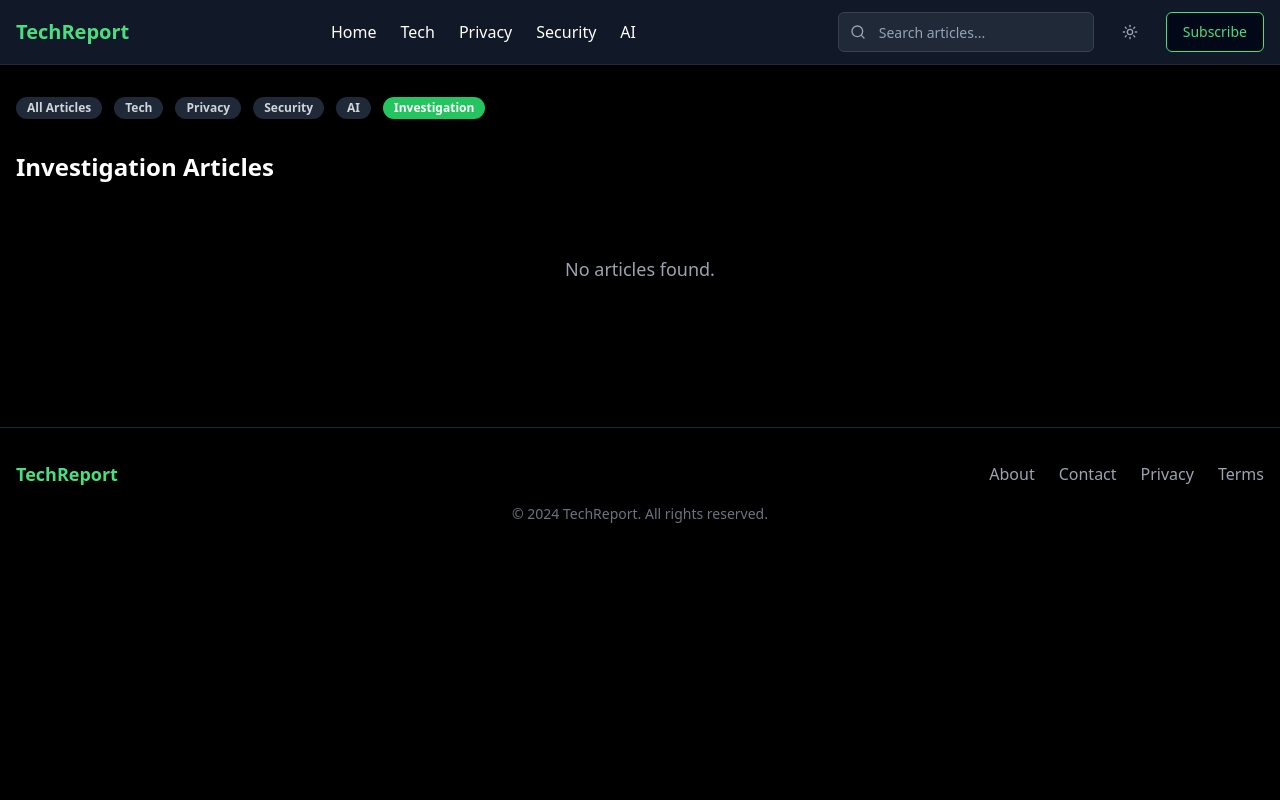
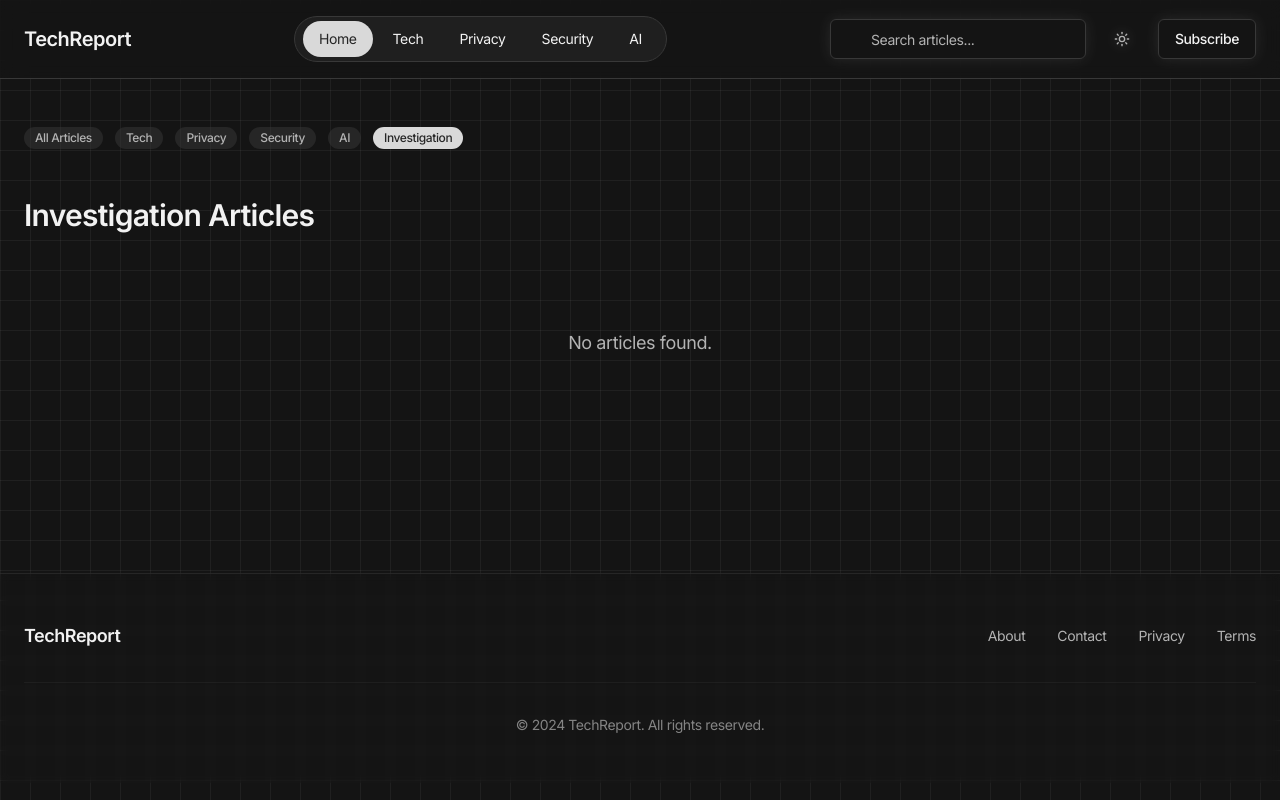
Before and after one commit to simonkpro/snappy-next-blog-starter, a React (Vite) app: page / in a window 1280 px wide. Both pictures are taken after a click on the element "Investigation". Built offline with nearby package versions, Linux system fonts and the light colour scheme.

Commit message:
Refactor: Apply modern design to blog
- Updated color palette, typography, and layout to match the provided design.
- Refactored header, article cards, and interactive elements.
- Added cosmic utility classes and refined hover animations.

```diff
--- a/src/components/article/ArticleCard.tsx
+++ b/src/components/article/ArticleCard.tsx
@@ -11,8 +11,8 @@ interface ArticleCardProps {
 
 export const ArticleCard = ({ article, featured = false }: ArticleCardProps) => {
   const cardClasses = featured
-    ? "group cursor-pointer transition-all hover:shadow-xl border-gray-800 bg-gray-900 hover:bg-gray-800"
-    : "group cursor-pointer transition-all hover:shadow-lg border-gray-800 bg-gray-900 hover:bg-gray-800";
+    ? "cosmic-card task-card cosmic-glow group cursor-pointer"
+    : "cosmic-card task-card group cursor-pointer";
 
   return (
     <Card className={cardClasses}>
@@ -21,53 +21,59 @@ export const ArticleCard = ({ article, featured = false }: ArticleCardProps) =>
           <img
             src={article.imageUrl}
             alt={article.title}
-            className={`w-full object-cover transition-transform group-hover:scale-105 ${
+            className={`w-full object-cover transition-transform duration-500 group-hover:scale-105 ${
               featured ? 'h-64' : 'h-48'
             }`}
           />
           <div className="absolute top-4 left-4">
             <Badge
-              className={`${getCategoryColor(article.category)} text-white`}
+              variant="secondary"
+              className="cosmic-glass text-xs font-medium"
             >
               {article.category}
             </Badge>
           </div>
+          <div className="absolute inset-0 bg-gradient-to-t from-card/80 via-transparent to-transparent opacity-0 group-hover:opacity-100 transition-opacity duration-300" />
         </div>
       )}
 
-      <CardHeader className={featured ? 'p-6' : 'p-4'}>
-        <h2 className={`font-bold text-white group-hover:text-green-400 transition-colors ${
-          featured ? 'text-2xl mb-2' : 'text-lg mb-1'
+      <CardHeader className={featured ? 'p-8' : 'p-6'}>
+        <h2 className={`font-semibold text-foreground group-hover:text-primary transition-colors duration-300 leading-tight ${
+          featured ? 'text-2xl mb-3' : 'text-lg mb-2'
         }`}>
           {article.title}
         </h2>
 
-        <p className={`text-gray-400 leading-relaxed ${
+        <p className={`text-muted-foreground leading-relaxed ${
           featured ? 'text-base' : 'text-sm'
         }`}>
           {article.excerpt}
         </p>
       </CardHeader>
 
-      <CardContent className={featured ? 'px-6 pb-6' : 'px-4 pb-4'}>
-        <div className="flex items-center justify-between text-sm text-gray-500">
+      <CardContent className={featured ? 'px-8 pb-8' : 'px-6 pb-6'}>
+        <div className="flex items-center justify-between text-sm text-muted-foreground mb-4">
           <div className="flex items-center space-x-4">
-            <div className="flex items-center space-x-1">
+            <div className="flex items-center space-x-2">
               <User className="h-4 w-4" />
-              <span>{article.author.name}</span>
+              <span className="font-medium">{article.author.name}</span>
             </div>
-            <div className="flex items-center space-x-1">
+            <div className="flex items-center space-x-2">
               <Clock className="h-4 w-4" />
               <span>{article.readTime} min read</span>
             </div>
           </div>
-          <span>{formatDate(article.publishedAt)}</span>
+          <span className="text-xs">{formatDate(article.publishedAt)}</span>
         </div>
 
         {article.tags.length > 0 && (
-          <div className="flex flex-wrap gap-2 mt-3">
+          <div className="flex flex-wrap gap-2">
             {article.tags.slice(0, 3).map((tag) => (
-              <Badge key={tag} variant="secondary" className="text-xs bg-gray-800 text-gray-300">
+              <Badge
+                key={tag}
+                variant="outline"
+                className="text-xs font-normal border-border/50 text-muted-foreground hover:text-foreground transition-colors"
+              >
                 {tag}
               </Badge>
             ))}
@@ -78,17 +84,6 @@ export const ArticleCard = ({ article, featured = false }: ArticleCardProps) =>
   );
 };
 
-function getCategoryColor(category: string): string {
-  const colors: Record<string, string> = {
-    'Tech': 'bg-green-500',
-    'Privacy': 'bg-blue-500',
-    'Security': 'bg-red-500',
-    'AI': 'bg-purple-500',
-    'Investigation': 'bg-yellow-500',
-  };
-  return colors[category] || 'bg-gray-500';
-}
-
 function formatDate(dateString: string): string {
   const date = new Date(dateString);
   return date.toLocaleDateString('en-US', {
--- a/src/components/layout/CategoryFilter.tsx
+++ b/src/components/layout/CategoryFilter.tsx
@@ -9,13 +9,13 @@ interface CategoryFilterProps {
 
 export const CategoryFilter = ({ selectedCategory, onCategorySelect }: CategoryFilterProps) => {
   return (
-    <div className="flex flex-wrap gap-3 mb-8">
+    <div className="flex flex-wrap gap-3 mb-12">
       <Badge
         variant={selectedCategory === null ? "default" : "secondary"}
-        className={`cursor-pointer transition-colors ${
+        className={`nav-pill-item cursor-pointer font-medium ${
           selectedCategory === null
-            ? 'bg-green-500 text-white hover:bg-green-600'
-            : 'bg-gray-800 text-gray-300 hover:bg-gray-700'
+            ? 'bg-accent text-accent-foreground'
+            : 'bg-muted/50 text-muted-foreground hover:bg-accent hover:text-accent-foreground'
         }`}
         onClick={() => onCategorySelect(null)}
       >
@@ -26,10 +26,10 @@ export const CategoryFilter = ({ selectedCategory, onCategorySelect }: CategoryF
         <Badge
           key={category.id}
           variant={selectedCategory === category.name ? "default" : "secondary"}
-          className={`cursor-pointer transition-colors ${
+          className={`nav-pill-item cursor-pointer font-medium ${
             selectedCategory === category.name
-              ? 'bg-green-500 text-white hover:bg-green-600'
-              : 'bg-gray-800 text-gray-300 hover:bg-gray-700'
+              ? 'bg-accent text-accent-foreground'
+              : 'bg-muted/50 text-muted-foreground hover:bg-accent hover:text-accent-foreground'
           }`}
           onClick={() => onCategorySelect(category.name)}
         >
--- a/src/components/layout/Header.tsx
+++ b/src/components/layout/Header.tsx
@@ -20,34 +20,36 @@ export const Header = ({ onSearch, isDark, onThemeToggle }: HeaderProps) => {
   };
 
   return (
-    <header className="border-b border-gray-800 bg-gray-900 text-white">
-      <div className="container mx-auto px-4">
-        <div className="flex items-center justify-between h-16">
+    <header className="backdrop-blur-md bg-background/80 border-b border-border sticky top-0 z-50">
+      <div className="container mx-auto px-6 py-4">
+        <div className="flex items-center justify-between">
           {/* Logo */}
-          <div className="flex items-center space-x-4">
-            <h1 className="text-xl font-bold text-green-400">TechReport</h1>
+          <div className="flex items-center">
+            <h1 className="text-xl font-semibold text-foreground tracking-tight">TechReport</h1>
           </div>
 
           {/* Navigation - Desktop */}
-          <nav className="hidden md:flex items-center space-x-6">
-            <a href="#" className="hover:text-green-400 transition-colors">Home</a>
-            <a href="#" className="hover:text-green-400 transition-colors">Tech</a>
-            <a href="#" className="hover:text-green-400 transition-colors">Privacy</a>
-            <a href="#" className="hover:text-green-400 transition-colors">Security</a>
-            <a href="#" className="hover:text-green-400 transition-colors">AI</a>
+          <nav className="hidden md:flex">
+            <div className="nav-pill flex items-center px-2 py-1 space-x-1">
+              <a href="#" className="nav-pill-item active">Home</a>
+              <a href="#" className="nav-pill-item">Tech</a>
+              <a href="#" className="nav-pill-item">Privacy</a>
+              <a href="#" className="nav-pill-item">Security</a>
+              <a href="#" className="nav-pill-item">AI</a>
+            </div>
           </nav>
 
           {/* Search and Actions */}
           <div className="flex items-center space-x-4">
             <form onSubmit={handleSearch} className="hidden sm:flex items-center">
               <div className="relative">
-                <Search className="absolute left-3 top-1/2 transform -translate-y-1/2 text-gray-400 h-4 w-4" />
+                <Search className="absolute left-3 top-1/2 transform -translate-y-1/2 text-muted-foreground h-4 w-4" />
                 <Input
                   type="search"
                   placeholder="Search articles..."
                   value={searchQuery}
                   onChange={(e) => setSearchQuery(e.target.value)}
-                  className="pl-10 w-64 bg-gray-800 border-gray-700 text-white placeholder-gray-400"
+                  className="pl-10 w-64 cosmic-glass text-sm"
                 />
               </div>
             </form>
@@ -56,12 +58,12 @@ export const Header = ({ onSearch, isDark, onThemeToggle }: HeaderProps) => {
               variant="ghost"
               size="icon"
               onClick={onThemeToggle}
-              className="text-gray-400 hover:text-white"
+              className="icon-glow text-muted-foreground hover:text-foreground"
             >
               {isDark ? <Sun className="h-5 w-5" /> : <Moon className="h-5 w-5" />}
             </Button>
 
-            <Button variant="outline" className="hidden sm:flex border-green-400 text-green-400 hover:bg-green-400 hover:text-black">
+            <Button variant="outline" className="hidden sm:flex cosmic-glass">
               Subscribe
             </Button>
 
@@ -69,7 +71,7 @@ export const Header = ({ onSearch, isDark, onThemeToggle }: HeaderProps) => {
               variant="ghost"
               size="icon"
               onClick={() => setIsMenuOpen(!isMenuOpen)}
-              className="md:hidden text-gray-400 hover:text-white"
+              className="md:hidden text-muted-foreground hover:text-foreground"
             >
               <Menu className="h-5 w-5" />
             </Button>
@@ -78,28 +80,28 @@ export const Header = ({ onSearch, isDark, onThemeToggle }: HeaderProps) => {
 
         {/* Mobile Menu */}
         {isMenuOpen && (
-          <div className="md:hidden py-4 border-t border-gray-800">
-            <nav className="flex flex-col space-y-2">
-              <a href="#" className="py-2 hover:text-green-400 transition-colors">Home</a>
-              <a href="#" className="py-2 hover:text-green-400 transition-colors">Tech</a>
-              <a href="#" className="py-2 hover:text-green-400 transition-colors">Privacy</a>
-              <a href="#" className="py-2 hover:text-green-400 transition-colors">Security</a>
-              <a href="#" className="py-2 hover:text-green-400 transition-colors">AI</a>
+          <div className="md:hidden pt-6 pb-2 border-t border-border mt-4">
+            <nav className="flex flex-col space-y-1 mb-6">
+              <a href="#" className="nav-pill-item text-left">Home</a>
+              <a href="#" className="nav-pill-item text-left">Tech</a>
+              <a href="#" className="nav-pill-item text-left">Privacy</a>
+              <a href="#" className="nav-pill-item text-left">Security</a>
+              <a href="#" className="nav-pill-item text-left">AI</a>
             </nav>
-            <div className="mt-4 pt-4 border-t border-gray-800">
-              <form onSubmit={handleSearch} className="mb-4">
+            <div className="space-y-4">
+              <form onSubmit={handleSearch}>
                 <div className="relative">
-                  <Search className="absolute left-3 top-1/2 transform -translate-y-1/2 text-gray-400 h-4 w-4" />
+                  <Search className="absolute left-3 top-1/2 transform -translate-y-1/2 text-muted-foreground h-4 w-4" />
                   <Input
                     type="search"
                     placeholder="Search articles..."
                     value={searchQuery}
                     onChange={(e) => setSearchQuery(e.target.value)}
-                    className="pl-10 w-full bg-gray-800 border-gray-700 text-white placeholder-gray-400"
+                    className="pl-10 w-full cosmic-glass"
                   />
                 </div>
               </form>
-              <Button variant="outline" className="w-full border-green-400 text-green-400 hover:bg-green-400 hover:text-black">
+              <Button variant="outline" className="w-full cosmic-glass">
                 Subscribe
               </Button>
             </div>
--- a/src/index.css
+++ b/src/index.css
@@ -1,103 +1,212 @@
+
+@import url('https://fonts.googleapis.com/css2?family=Inter:wght@300;400;500;600;700&display=swap');
+
 @tailwind base;
 @tailwind components;
 @tailwind utilities;
 
-/* Definition of the design system. All colors, gradients, fonts, etc should be defined here. */
-
 @layer base {
   :root {
-    --background: 0 0% 100%;
-    --foreground: 222.2 84% 4.9%;
+    --background: 0 0% 8%; /* Dark charcoal */
+    --foreground: 0 0% 95%; /* Light grey/white */
 
-    --card: 0 0% 100%;
-    --card-foreground: 222.2 84% 4.9%;
+    --card: 0 0% 12%; /* Slightly lighter charcoal */
+    --card-foreground: 0 0% 95%;
 
-    --popover: 0 0% 100%;
-    --popover-foreground: 222.2 84% 4.9%;
+    --popover: 0 0% 12%;
+    --popover-foreground: 0 0% 95%;
 
-    --primary: 222.2 47.4% 11.2%;
-    --primary-foreground: 210 40% 98%;
+    --primary: 0 0% 85%; /* Light grey */
+    --primary-foreground: 0 0% 15%; /* Dark charcoal */
 
-    --secondary: 210 40% 96.1%;
-    --secondary-foreground: 222.2 47.4% 11.2%;
+    --secondary: 0 0% 18%; /* Medium charcoal */
+    --secondary-foreground: 0 0% 95%;
 
-    --muted: 210 40% 96.1%;
-    --muted-foreground: 215.4 16.3% 46.9%;
+    --muted: 0 0% 22%; /* Lighter charcoal */
+    --muted-foreground: 0 0% 70%; /* Medium grey */
 
-    --accent: 210 40% 96.1%;
-    --accent-foreground: 222.2 47.4% 11.2%;
+    --accent: 0 0% 85%; /* Light grey accent */
+    --accent-foreground: 0 0% 15%;
 
-    --destructive: 0 84.2% 60.2%;
+    --destructive: 0 84% 60%;
     --destructive-foreground: 210 40% 98%;
 
-    --border: 214.3 31.8% 91.4%;
-    --input: 214.3 31.8% 91.4%;
-    --ring: 222.2 84% 4.9%;
+    --border: 0 0% 22%; /* Medium charcoal border */
+    --input: 0 0% 22%;
+    --ring: 0 0% 85%; /* Light grey ring */
 
     --radius: 0.5rem;
 
-    --sidebar-background: 0 0% 98%;
-
-    --sidebar-foreground: 240 5.3% 26.1%;
-
-    --sidebar-primary: 240 5.9% 10%;
-
-    --sidebar-primary-foreground: 0 0% 98%;
-
-    --sidebar-accent: 240 4.8% 95.9%;
-
-    --sidebar-accent-foreground: 240 5.9% 10%;
-
-    --sidebar-border: 220 13% 91%;
-
-    --sidebar-ring: 217.2 91.2% 59.8%;
+    --sidebar-background: 0 0% 8%;
+    --sidebar-foreground: 0 0% 95%;
+    --sidebar-primary: 0 0% 85%;
+    --sidebar-primary-foreground: 0 0% 15%;
+    --sidebar-accent: 0 0% 18%;
+    --sidebar-accent-foreground: 0 0% 95%;
+    --sidebar-border: 0 0% 22%;
+    --sidebar-ring: 0 0% 85%;
   }
 
-  .dark {
-    --background: 222.2 84% 4.9%;
-    --foreground: 210 40% 98%;
+  .light-mode {
+    --background: 0 0% 98%; /* Very light grey */
+    --foreground: 0 0% 20%; /* Dark grey */
 
-    --card: 222.2 84% 4.9%;
-    --card-foreground: 210 40% 98%;
+    --card: 0 0% 96%; /* Light grey card */
+    --card-foreground: 0 0% 20%;
 
-    --popover: 222.2 84% 4.9%;
-    --popover-foreground: 210 40% 98%;
+    --popover: 0 0% 96%;
+    --popover-foreground: 0 0% 20%;
 
-    --primary: 210 40% 98%;
-    --primary-foreground: 222.2 47.4% 11.2%;
+    --primary: 0 0% 25%; /* Dark grey primary */
+    --primary-foreground: 0 0% 98%; /* Very light grey */
 
-    --secondary: 217.2 32.6% 17.5%;
-    --secondary-foreground: 210 40% 98%;
+    --secondary: 0 0% 92%; /* Light grey secondary */
+    --secondary-foreground: 0 0% 25%;
 
-    --muted: 217.2 32.6% 17.5%;
-    --muted-foreground: 215 20.2% 65.1%;
+    --muted: 0 0% 88%; /* Medium light grey */
+    --muted-foreground: 0 0% 45%; /* Medium grey */
 
-    --accent: 217.2 32.6% 17.5%;
-    --accent-foreground: 210 40% 98%;
+    --accent: 0 0% 25%; /* Dark grey accent */
+    --accent-foreground: 0 0% 98%;
 
-    --destructive: 0 62.8% 30.6%;
-    --destructive-foreground: 210 40% 98%;
+    --border: 0 0% 85%; /* Light grey border */
+    --input: 0 0% 90%;
+    --ring: 0 0% 25%; /* Dark grey ring */
+  }
 
-    --border: 217.2 32.6% 17.5%;
-    --input: 217.2 32.6% 17.5%;
-    --ring: 212.7 26.8% 83.9%;
-    --sidebar-background: 240 5.9% 10%;
-    --sidebar-foreground: 240 4.8% 95.9%;
-    --sidebar-primary: 224.3 76.3% 48%;
-    --sidebar-primary-foreground: 0 0% 100%;
-    --sidebar-accent: 240 3.7% 15.9%;
-    --sidebar-accent-foreground: 240 4.8% 95.9%;
-    --sidebar-border: 240 3.7% 15.9%;
-    --sidebar-ring: 217.2 91.2% 59.8%;
-  }
-}
-
-@layer base {
   * {
     @apply border-border;
   }
 
   body {
-    @apply bg-background text-foreground;
+    @apply bg-background text-foreground antialiased;
+    font-family: 'Inter', sans-serif;
+    letter-spacing: -0.025em;
+  }
+
+  ::selection {
+    @apply bg-primary text-primary-foreground;
+  }
+
+  .cosmic-gradient {
+    background: linear-gradient(135deg, rgba(64, 64, 64, 0.2) 0%, rgba(32, 32, 32, 0.4) 100%);
+  }
+
+  .light-mode .cosmic-gradient {
+    background: linear-gradient(135deg, rgba(230, 230, 230, 0.8) 0%, rgba(200, 200, 200, 0.6) 100%);
+  }
+
+  .cosmic-glow {
+    position: relative;
+  }
+
+  .cosmic-glow::before {
+    content: "";
+    position: absolute;
+    top: -20px;
+    left: -20px;
+    right: -20px;
+    bottom: -20px;
+    background: radial-gradient(circle at center, rgba(255, 255, 255, 0.1) 0%, transparent 70%);
+    z-index: -1;
+    border-radius: inherit;
+  }
+
+  .light-mode .cosmic-glow::before {
+    background: radial-gradient(circle at center, rgba(64, 64, 64, 0.08) 0%, transparent 70%);
+  }
+
+  .cosmic-grid {
+    background-image:
+      linear-gradient(rgba(255, 255, 255, 0.05) 1px, transparent 1px),
+      linear-gradient(90deg, rgba(255, 255, 255, 0.05) 1px, transparent 1px);
+    background-size: 30px 30px;
+  }
+
+  .light-mode .cosmic-grid {
+    background-image:
+      linear-gradient(rgba(64, 64, 64, 0.08) 1px, transparent 1px),
+      linear-gradient(90deg, rgba(64, 64, 64, 0.08) 1px, transparent 1px);
+  }
+
+  .text-balance {
+    text-wrap: balance;
+  }
+
+  .cosmic-glass {
+    @apply backdrop-blur-sm bg-card border border-white/10 shadow-[0_0_15px_rgba(255,255,255,0.1)];
+  }
+
+  .light-mode .cosmic-glass {
+    @apply backdrop-blur-sm bg-card border border-black/10 shadow-[0_0_15px_rgba(0,0,0,0.05)];
+  }
+
+  .cosmic-card {
+    @apply bg-card border border-border backdrop-blur-sm;
+  }
+
+  .nav-pill {
+    @apply backdrop-blur-md bg-card border border-border rounded-full;
+  }
+
+  .nav-pill-item {
+    @apply px-4 py-2 text-sm rounded-full transition-colors;
+  }
+
+  .nav-pill-item:hover {
+    @apply bg-accent text-accent-foreground;
+  }
+
+  .nav-pill-item.active {
+    @apply bg-accent text-accent-foreground;
+  }
+
+  .icon-glow {
+    filter: drop-shadow(0 0 6px rgba(255, 255, 255, 0.3));
+    transition: filter 0.3s ease;
+  }
+
+  .light-mode .icon-glow {
+    filter: drop-shadow(0 0 6px rgba(64, 64, 64, 0.2));
+  }
+
+  .collapsible-trigger:hover .icon-glow {
+    filter: drop-shadow(0 0 10px rgba(255, 255, 255, 0.5));
+  }
+
+  .light-mode .collapsible-trigger:hover .icon-glow {
+    filter: drop-shadow(0 0 10px rgba(64, 64, 64, 0.3));
+  }
+
+  .task-card {
+    @apply transition-all duration-300 ease-in-out hover:scale-105 hover:shadow-lg hover:border-primary/30;
+  }
+
+  .task-card.dragging {
+    @apply scale-105 shadow-lg border-primary opacity-70 rotate-1 z-10;
+  }
+
+  .task-card.dragged-over {
+    @apply border-primary border-dashed;
+  }
+
+  .task-card-enter {
+    @apply opacity-0 -translate-y-4;
+  }
+
+  .task-card-enter-active {
+    @apply opacity-100 translate-y-0 transition-all duration-300 ease-out;
+  }
+
+  .task-card-exit {
+    @apply opacity-100;
+  }
+
+  .task-card-exit-active {
+    @apply opacity-0 translate-y-4 transition-all duration-300 ease-in;
+  }
+
+  .column-highlight {
+    @apply bg-accent/20 transition-all duration-300;
   }
 }
--- a/src/pages/Index.tsx
+++ b/src/pages/Index.tsx
@@ -27,18 +27,18 @@ const Index = () => {
   const regularArticles = filteredArticles.filter(article => !article.featured);
 
   return (
-    <div className={`min-h-screen ${isDark ? 'dark bg-black' : 'bg-white'}`}>
+    <div className={`min-h-screen cosmic-grid ${isDark ? 'dark' : 'light-mode'}`}>
       <Header
         onSearch={setSearchQuery}
         isDark={isDark}
         onThemeToggle={() => setIsDark(!isDark)}
       />
 
-      <main className="container mx-auto px-4 py-8">
+      <main className="container mx-auto px-6 py-12">
         {/* Search Results Info */}
         {searchQuery && (
-          <div className="mb-6">
-            <p className="text-gray-400">
+          <div className="mb-8">
+            <p className="text-muted-foreground text-sm">
               {filteredArticles.length} result{filteredArticles.length !== 1 ? 's' : ''} for "{searchQuery}"
             </p>
           </div>
@@ -52,29 +52,29 @@ const Index = () => {
 
         {/* Featured Article */}
         {featuredArticle && !searchQuery && !selectedCategory && (
-          <section className="mb-12">
-            <h2 className="text-2xl font-bold text-white mb-6">Featured Story</h2>
+          <section className="mb-16">
+            <h2 className="text-3xl font-semibold text-foreground mb-8 tracking-tight">Featured Story</h2>
             <ArticleCard article={featuredArticle} featured={true} />
           </section>
         )}
 
         {/* Articles Grid */}
         <section>
-          <h2 className="text-2xl font-bold text-white mb-6">
+          <h2 className="text-3xl font-semibold text-foreground mb-8 tracking-tight">
             {selectedCategory ? `${selectedCategory} Articles` : 'Latest Articles'}
           </h2>
 
           {filteredArticles.length === 0 ? (
-            <div className="text-center py-12">
-              <p className="text-gray-400 text-lg">No articles found.</p>
+            <div className="text-center py-16">
+              <p className="text-muted-foreground text-lg mb-2">No articles found.</p>
               {searchQuery && (
-                <p className="text-gray-500 mt-2">
+                <p className="text-muted-foreground/70 text-sm">
                   Try adjusting your search terms or browse by category.
                 </p>
               )}
             </div>
           ) : (
-            <div className="grid grid-cols-1 md:grid-cols-2 lg:grid-cols-3 gap-6">
+            <div className="grid grid-cols-1 md:grid-cols-2 lg:grid-cols-3 gap-8">
               {regularArticles.map((article) => (
                 <ArticleCard key={article.id} article={article} />
               ))}
@@ -84,20 +84,20 @@ const Index = () => {
       </main>
 
       {/* Footer */}
-      <footer className="border-t border-gray-800 mt-16">
-        <div className="container mx-auto px-4 py-8">
+      <footer className="border-t border-border/50 mt-24 backdrop-blur-sm">
+        <div className="container mx-auto px-6 py-12">
           <div className="flex flex-col md:flex-row justify-between items-center">
-            <div className="text-green-400 font-bold text-lg mb-4 md:mb-0">
+            <div className="text-foreground font-semibold text-lg mb-6 md:mb-0 tracking-tight">
               TechReport
             </div>
-            <div className="flex space-x-6 text-gray-400">
-              <a href="#" className="hover:text-green-400 transition-colors">About</a>
-              <a href="#" className="hover:text-green-400 transition-colors">Contact</a>
-              <a href="#" className="hover:text-green-400 transition-colors">Privacy</a>
-              <a href="#" className="hover:text-green-400 transition-colors">Terms</a>
+            <div className="flex space-x-8 text-muted-foreground text-sm">
+              <a href="#" className="hover:text-foreground transition-colors">About</a>
+              <a href="#" className="hover:text-foreground transition-colors">Contact</a>
+              <a href="#" className="hover:text-foreground transition-colors">Privacy</a>
+              <a href="#" className="hover:text-foreground transition-colors">Terms</a>
             </div>
           </div>
-          <div className="text-center text-gray-500 text-sm mt-4">
+          <div className="text-center text-muted-foreground/70 text-sm mt-8 pt-8 border-t border-border/30">
             © 2024 TechReport. All rights reserved.
           </div>
         </div>
--- a/tailwind.config.ts
+++ b/tailwind.config.ts
@@ -1,3 +1,4 @@
+
 import type { Config } from "tailwindcss";
 
 export default {
@@ -18,6 +19,9 @@ export default {
 			}
 		},
 		extend: {
+			fontFamily: {
+				'inter': ['Inter', 'sans-serif'],
+			},
 			colors: {
 				border: 'hsl(var(--border))',
 				input: 'hsl(var(--input))',
```
